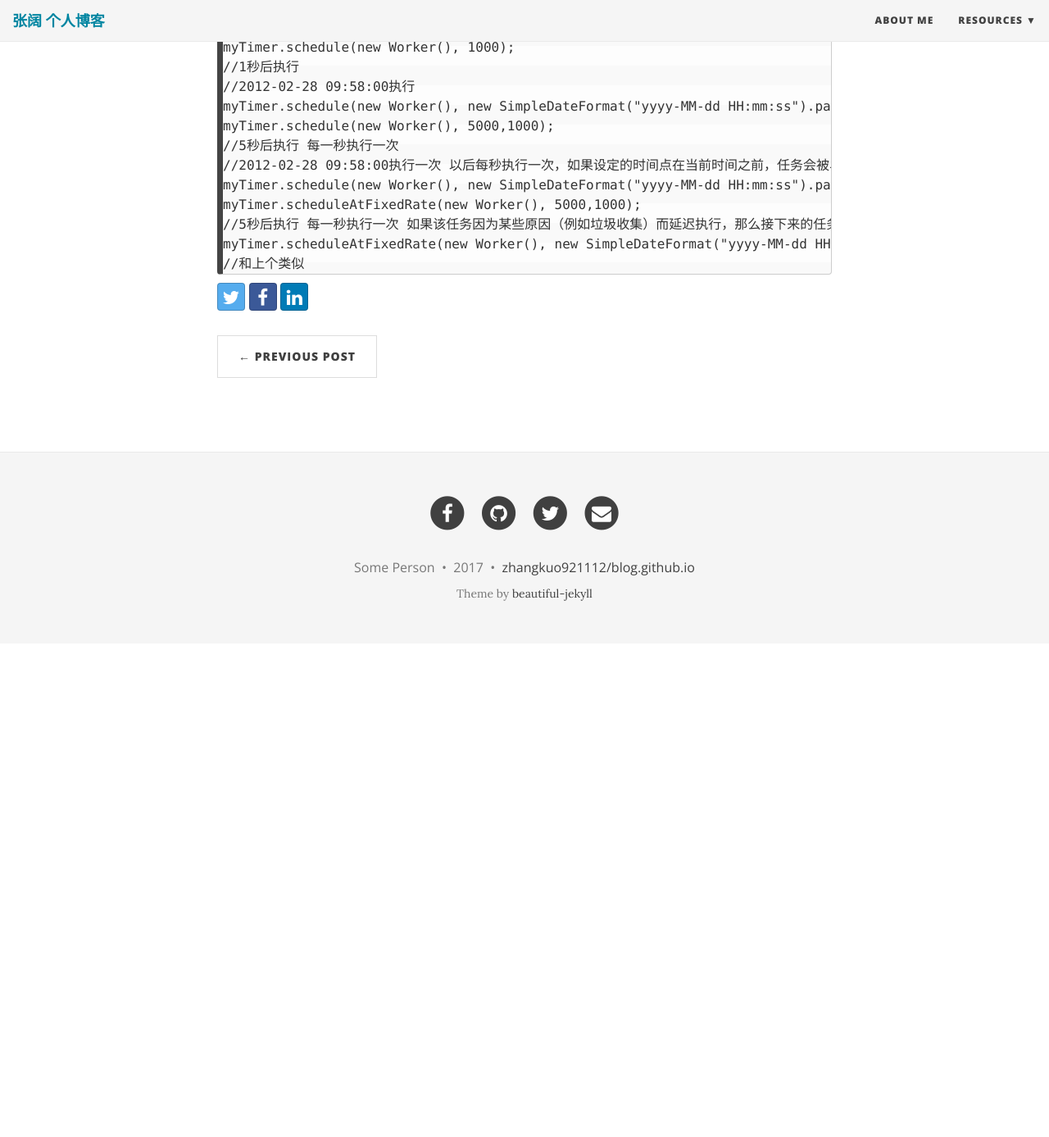
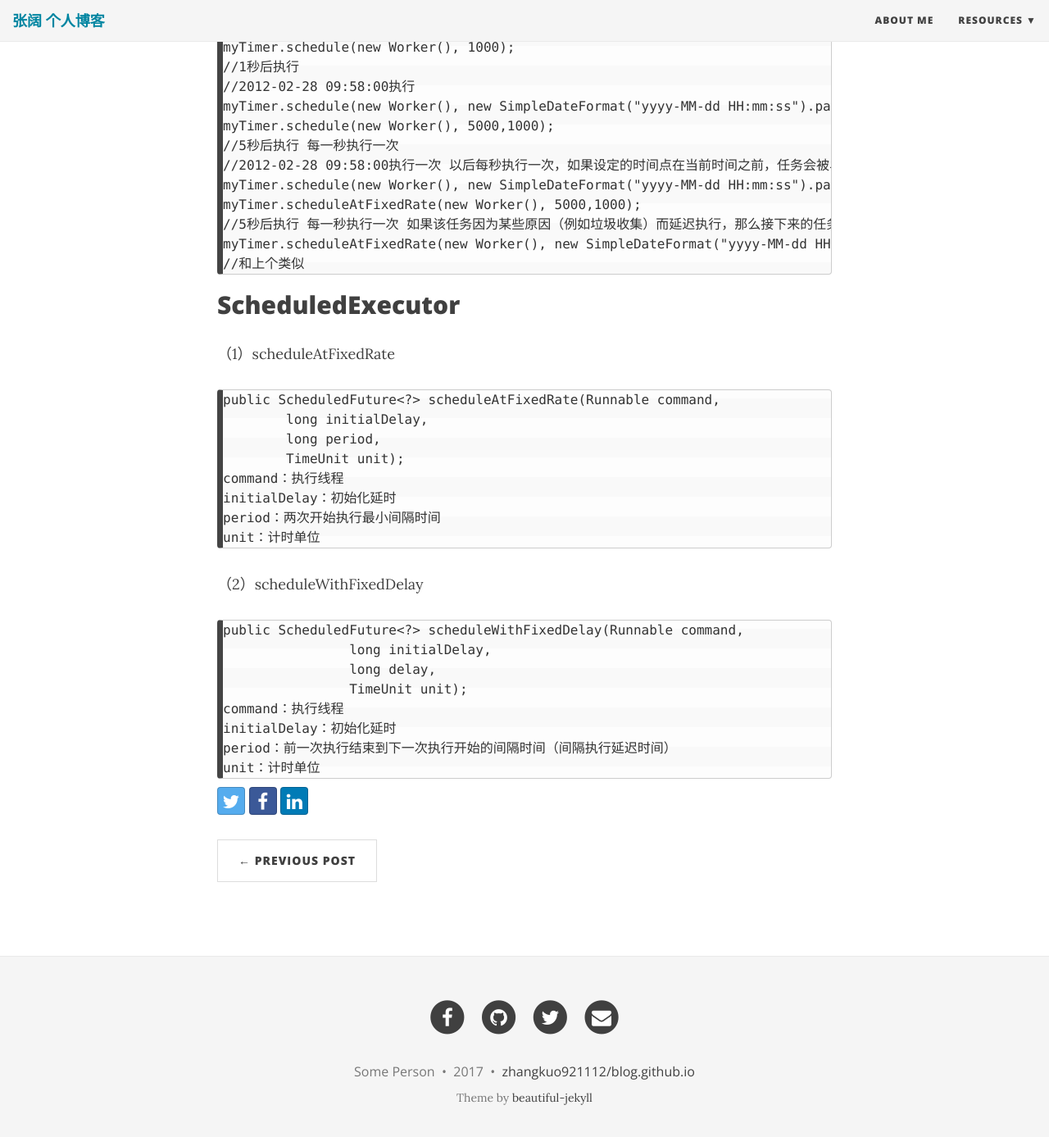
Before and after one commit to buoooou/blog.github.io, a Jekyll site: the page built from _posts/2017-08-28-.md, in a window 1280 px wide and 1400 px high, scrolled down 1027 px. Shown: the top 1387 px of the window at 82% size. Built offline with Jekyll 4.4.1, drawn with Linux system fonts in a browser that asks for light colours; nearby versions of some CDN libraries; before the commit the page ends 1812 px from its top, so only the background shows below that.

Commit message:
Update 2017-08-28-.md

```diff
--- a/_posts/2017-08-28-.md
+++ b/_posts/2017-08-28-.md
@@ -39,3 +39,27 @@ ScheduledExecutorService 中两种最常用的调度方法 ScheduleAtFixedRate
     //5秒后执行 每一秒执行一次 如果该任务因为某些原因（例如垃圾收集）而延迟执行，那么接下来的任务会尽可能的快速执行，以赶上特定的时间点
     myTimer.scheduleAtFixedRate(new Worker(), new SimpleDateFormat("yyyy-MM-dd HH:mm:ss").parse("2012-02-28 09:58:00"),1000);
     //和上个类似
+
+## ScheduledExecutor
+
+（1）scheduleAtFixedRate
+
+	public ScheduledFuture<?> scheduleAtFixedRate(Runnable command,
+            long initialDelay,
+            long period,
+            TimeUnit unit);
+	command：执行线程
+	initialDelay：初始化延时
+	period：两次开始执行最小间隔时间
+	unit：计时单位
+
+（2）scheduleWithFixedDelay
+
+    public ScheduledFuture<?> scheduleWithFixedDelay(Runnable command,
+                    long initialDelay,
+                    long delay,
+                    TimeUnit unit);
+    command：执行线程
+    initialDelay：初始化延时
+    period：前一次执行结束到下一次执行开始的间隔时间（间隔执行延迟时间）
+    unit：计时单位
```
